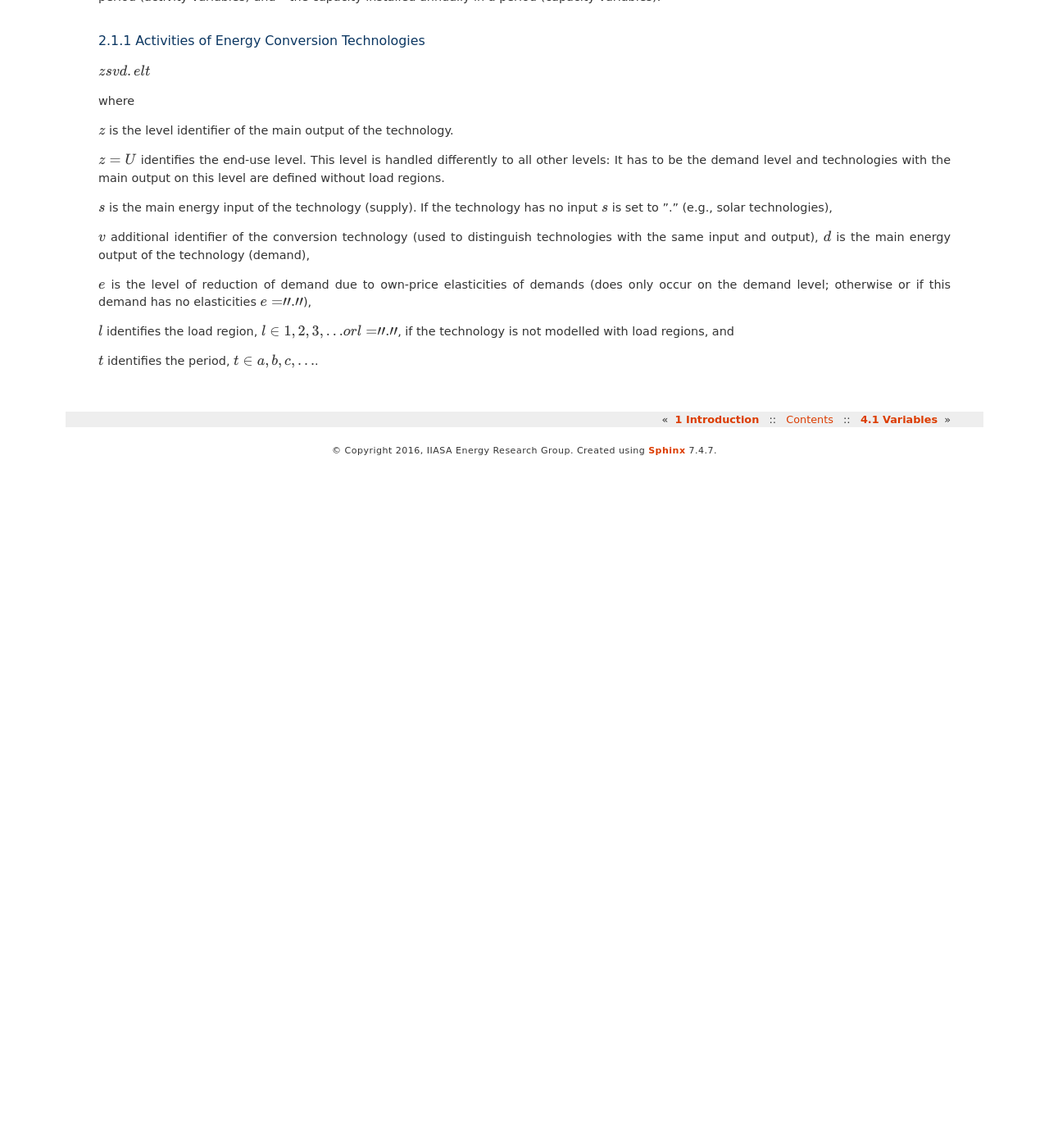
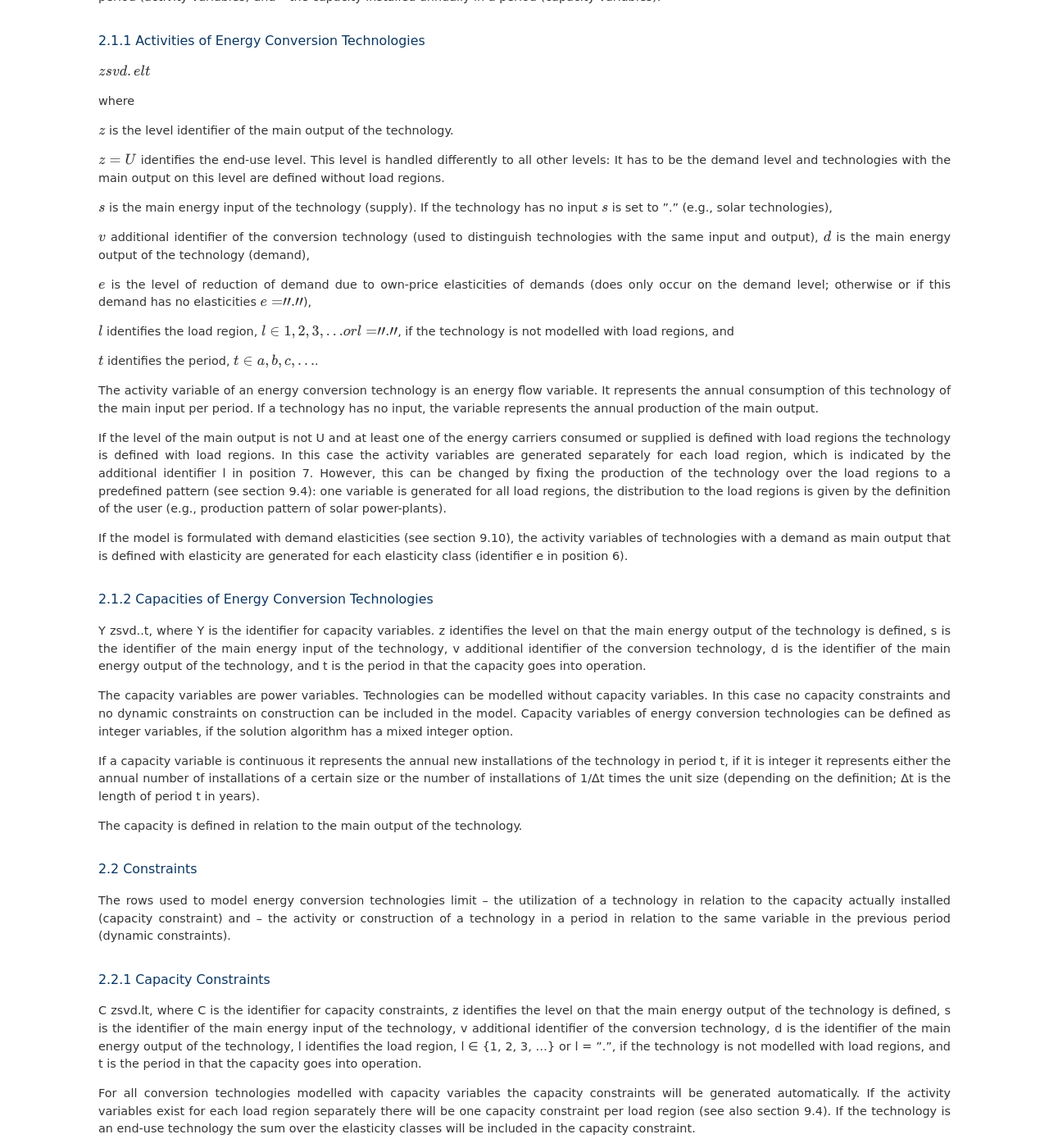
Before and after one commit to yiyi1991/message-ix-models, a Sphinx documentation site: the page built from doc/global/source/message_globiom/annex/message/conversion_technologies.rst, in a window 1280 px wide and 1400 px high, scrolled down 270 px. Shown: the whole window at 82% size. Built offline with Sphinx 7.4.7, drawn with Linux system fonts in a browser that asks for light colours; pages that are not in the unit, such as notebooks, are missing from menus; before the commit the page ends 900 px from its top, so only the background shows below that; some of the changed text lies outside the part shown.

Commit message:
Update conversion_technologies.rst

```diff
--- a/doc/global/source/message_globiom/annex/message/conversion_technologies.rst
+++ b/doc/global/source/message_globiom/annex/message/conversion_technologies.rst
@@ -13,22 +13,20 @@
 
 where
 
-:math:`z`	is the level identifier of the main output of the technology.
+:math:`z`	 is the level identifier of the main output of the technology.
 
-:math:`z = U` identifies the end-use level. This level is handled differently to all other levels: It has to be the demand level and technologies with the main output on this level are defined without load regions.
+:math:`z = U`  identifies the end-use level. This level is handled differently to all other levels: It has to be the demand level and technologies with the main output on this level are defined without load regions.
 
-:math:`s`	is the main energy input of the technology (supply). If the technology has no input :math:`s` is set to ”.” (e.g., solar technologies),
+:math:`s`	 is the main energy input of the technology (supply). If the technology has no input :math:`s` is set to ”.” (e.g., solar technologies),
 
-:math:`v`	additional identifier of the conversion technology (used to distinguish technologies with the same input and output),
+:math:`v`	 additional identifier of the conversion technology (used to distinguish technologies with the same input and output),
 :math:`d`	is the main energy output of the technology (demand),
 
-:math:`e`	is the level of reduction of demand due to own-price elasticities of demands (does only occur on the demand level; otherwise or if this demand has no elasticities :math:`e = ”.”`),
+:math:`e`	 is the level of reduction of demand due to own-price elasticities of demands (does only occur on the demand level; otherwise or if this demand has no elasticities :math:`e = ”.”`),
 
-:math:`l`	identifies the load region, :math:`l ∈ {1, 2, 3, ...} or l = ”.”`, if the technology is not modelled with load regions, and
+:math:`l`	 identifies the load region, :math:`l ∈ {1, 2, 3, ...} or l = ”.”`, if the technology is not modelled with load regions, and
 
-:math:`t`	identifies the period, :math:`t ∈ {a, b, c, ...}`.
-
-========== ==================================================
+:math:`t`	 identifies the period, :math:`t ∈ {a, b, c, ...}`.
 
 The activity variable of an energy conversion technology is an energy flow variable. It represents the annual consumption of this technology of the main input per period. If a technology has no input, the variable represents the annual production of the main output.
 
```
